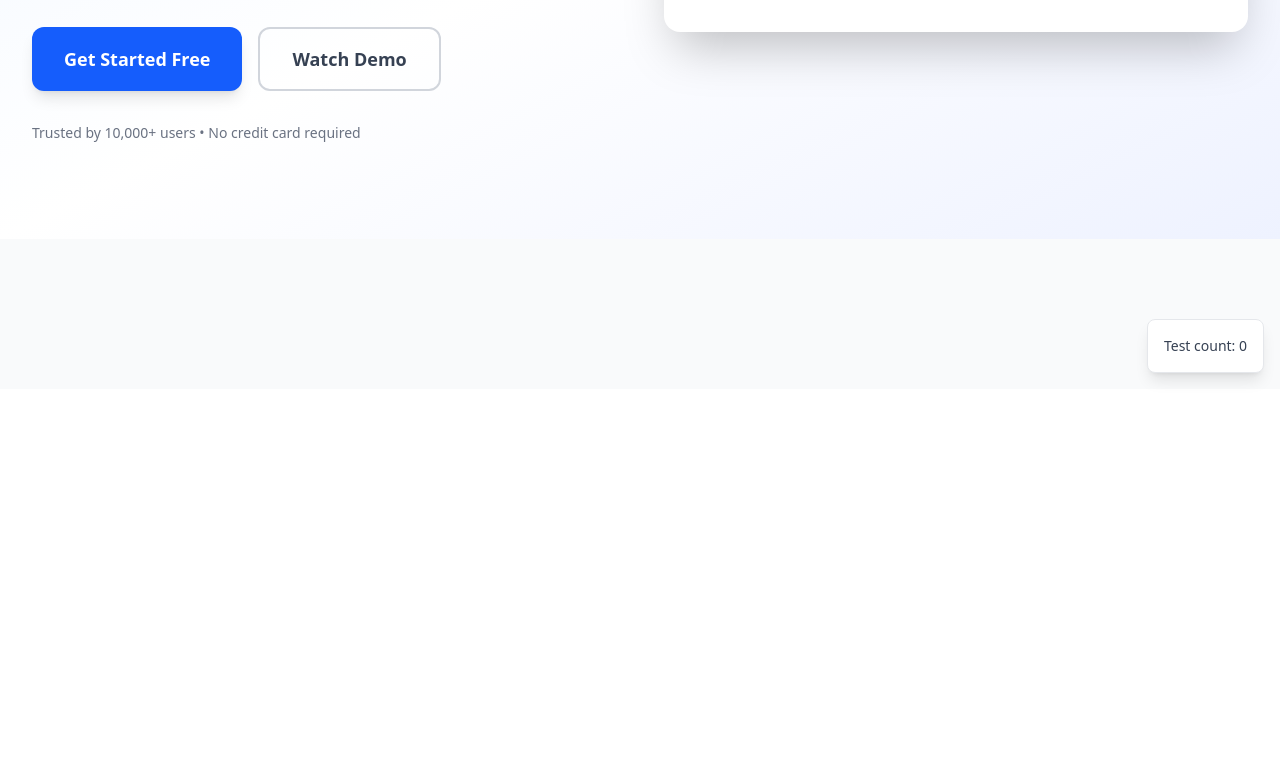
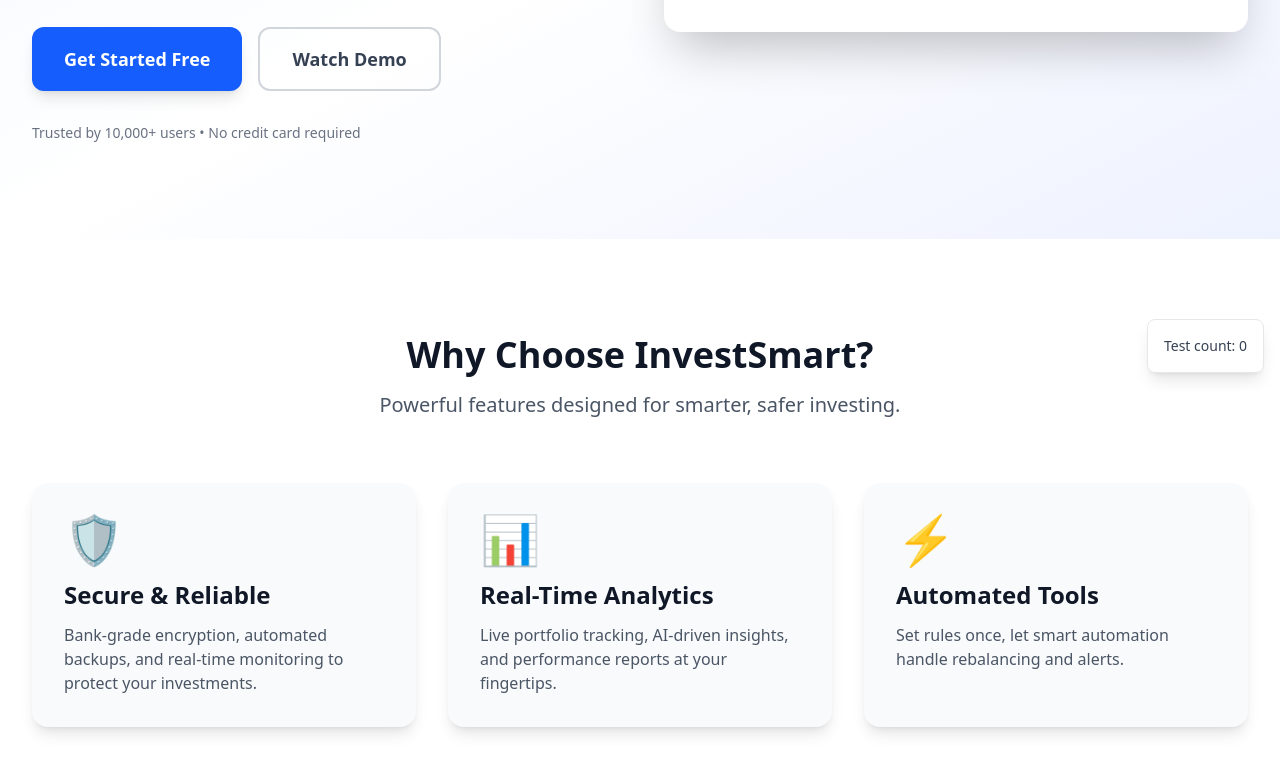
Before and after one commit to sommygee/investment-landing, a React (Vite) app: page / in a window 1280 px wide. Shown: the part 411-1184 px from the top of the page. Before the commit the page ends 800 px from the top, so only its background shows below. Built offline with nearby package versions, Linux system fonts and the light colour scheme.

Commit message:
add the feature section

```diff
--- a/src/App.tsx
+++ b/src/App.tsx
@@ -116,6 +116,53 @@
             </div>
           </div>
         </section>
+        <section id="features" className="py-16 md:py-24 bg-white dark:bg-gray-900">
+  <div className="max-w-7xl mx-auto px-4 sm:px-6 lg:px-8">
+    <div className="text-center mb-16">
+      <h2 className="text-3xl md:text-4xl font-bold text-gray-900 dark:text-white mb-4">
+        Why Choose InvestSmart?
+      </h2>
+      <p className="text-xl text-gray-600 dark:text-gray-300 max-w-3xl mx-auto">
+        Powerful features designed for smarter, safer investing.
+      </p>
+    </div>
+
+    <div className="grid md:grid-cols-3 gap-8">
+      {/* Feature 1 */}
+      <div className="bg-gray-50 dark:bg-gray-800 p-8 rounded-2xl shadow-lg hover:shadow-xl transition-shadow">
+        <div className="text-5xl mb-4">🛡️</div>
+        <h3 className="text-2xl font-bold text-gray-900 dark:text-white mb-3">
+          Secure & Reliable
+        </h3>
+        <p className="text-gray-600 dark:text-gray-300">
+          Bank-grade encryption, automated backups, and real-time monitoring to protect your investments.
+        </p>
+      </div>
+
+      {/* Feature 2 */}
+      <div className="bg-gray-50 dark:bg-gray-800 p-8 rounded-2xl shadow-lg hover:shadow-xl transition-shadow">
+        <div className="text-5xl mb-4">📊</div>
+        <h3 className="text-2xl font-bold text-gray-900 dark:text-white mb-3">
+          Real-Time Analytics
+        </h3>
+        <p className="text-gray-600 dark:text-gray-300">
+          Live portfolio tracking, AI-driven insights, and performance reports at your fingertips.
+        </p>
+      </div>
+
+      {/* Feature 3 */}
+      <div className="bg-gray-50 dark:bg-gray-800 p-8 rounded-2xl shadow-lg hover:shadow-xl transition-shadow">
+        <div className="text-5xl mb-4">⚡</div>
+        <h3 className="text-2xl font-bold text-gray-900 dark:text-white mb-3">
+          Automated Tools
+        </h3>
+        <p className="text-gray-600 dark:text-gray-300">
+          Set rules once, let smart automation handle rebalancing and alerts.
+        </p>
+      </div>
+    </div>
+  </div>
+</section>
       </main>
 
       {/* Temporary debug counter */}
```
